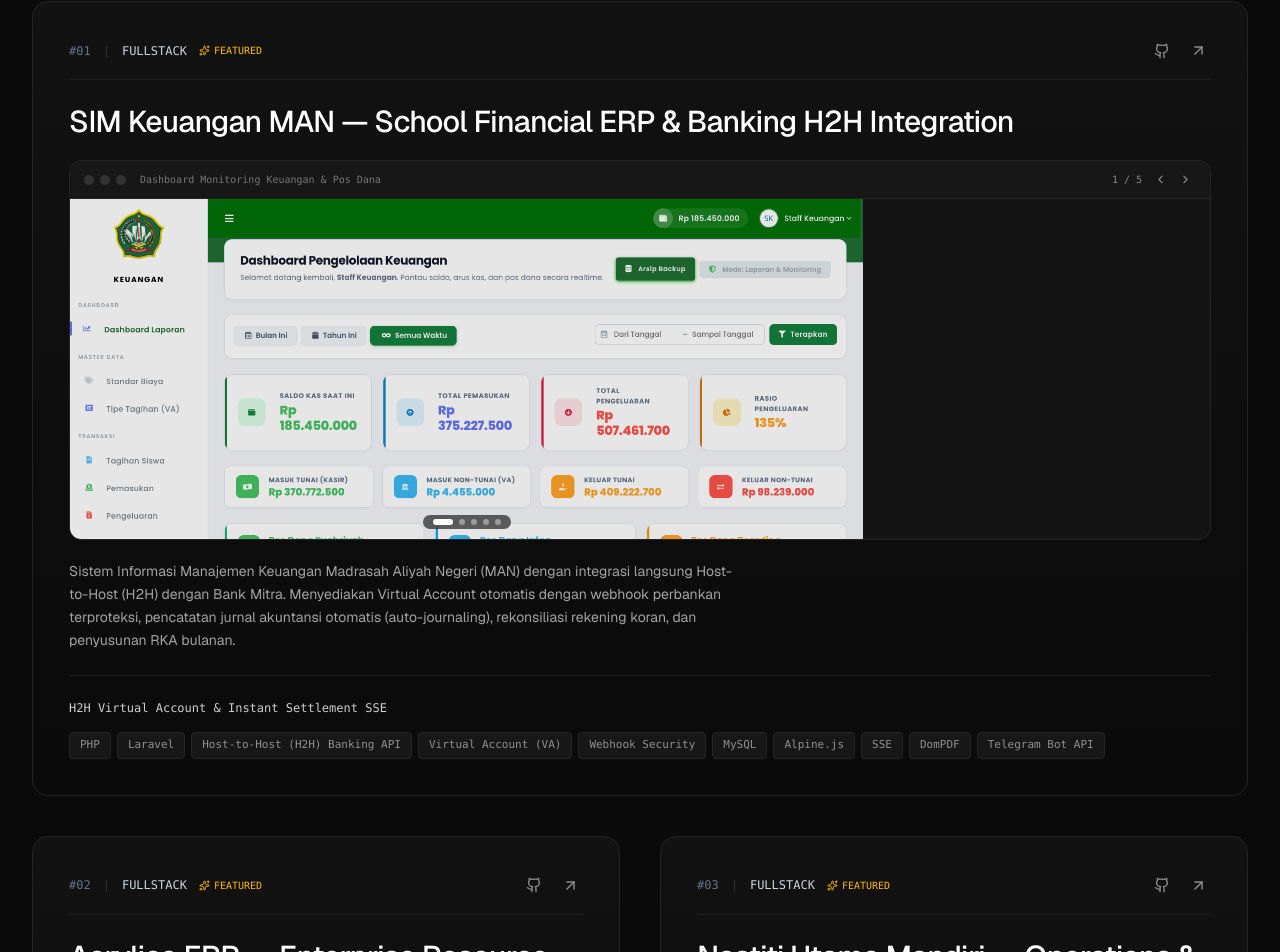
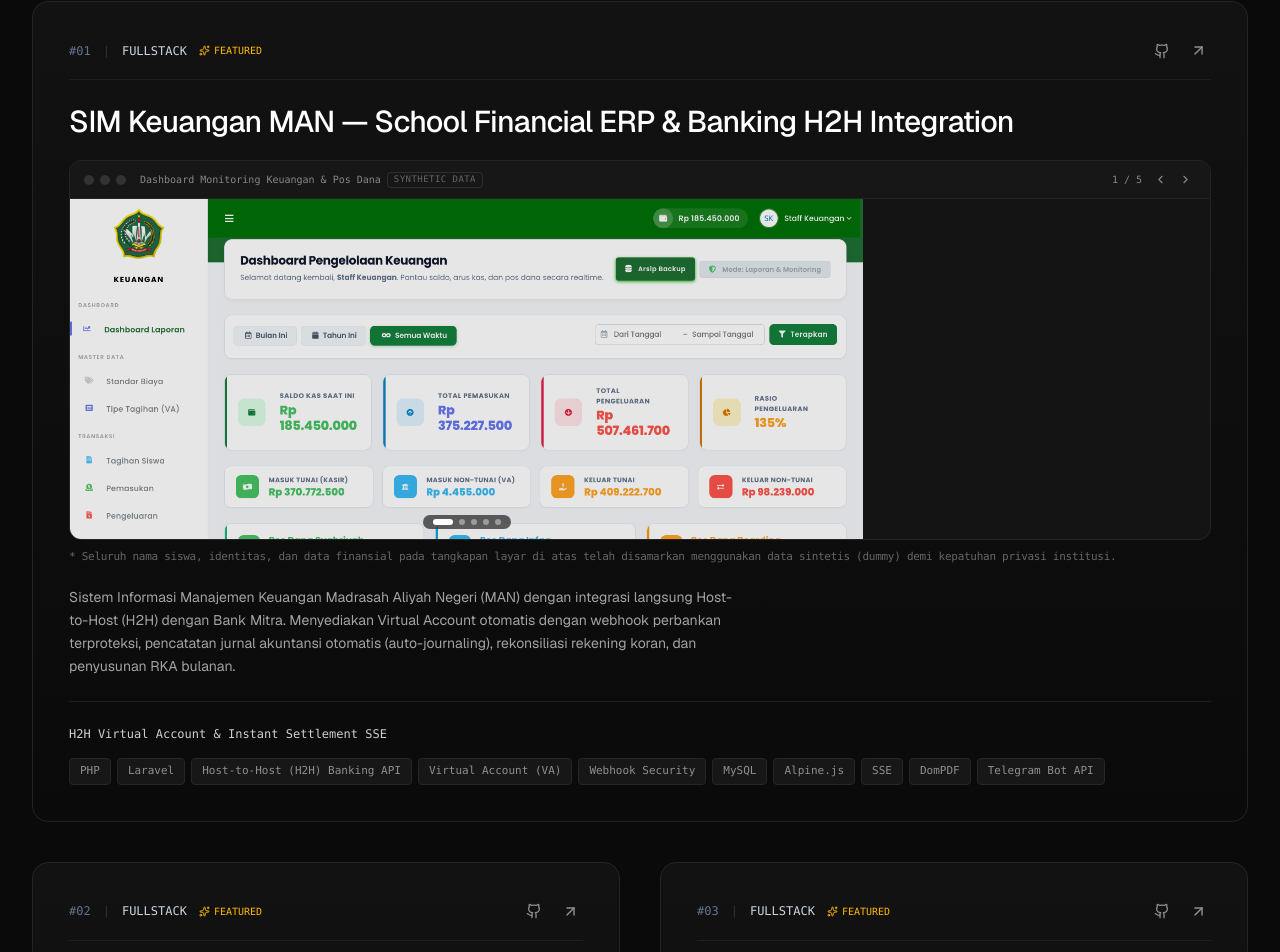
Before and after one commit to alfariziraju/portfolio, a Next.js app: page / in a window 1280 px wide. Shown: the part 2897-3849 px from the top of the page. Built offline with nearby package versions, Linux system fonts and the light colour scheme.

Commit message:
feat(projects): add synthetic data privacy badge and compliance footnote to screenshot slider

```diff
--- a/src/components/ProjectImageSlider.jsx
+++ b/src/components/ProjectImageSlider.jsx
@@ -22,20 +22,24 @@ export default function ProjectImageSlider({ images = [], title = "" }) {
   };
 
   return (
-    <div className="my-5 overflow-hidden rounded-xl border border-[#242424] bg-[#141414] group/slider">
+    <div className="my-5 space-y-2">
+      <div className="overflow-hidden rounded-xl border border-[#242424] bg-[#141414] group/slider">
         {/* Mockup Browser Window Header */}
         <div className="flex items-center justify-between px-3.5 py-2 border-b border-[#242424] bg-[#171717]">
-        <div className="flex items-center gap-1.5">
-          <div className="w-2.5 h-2.5 rounded-full bg-[#333333]" />
-          <div className="w-2.5 h-2.5 rounded-full bg-[#333333]" />
-          <div className="w-2.5 h-2.5 rounded-full bg-[#333333]" />
-          <span className="text-[10px] font-mono text-[#777] ml-2 truncate">
+          <div className="flex items-center gap-1.5 overflow-hidden">
+            <div className="w-2.5 h-2.5 rounded-full bg-[#333333] shrink-0" />
+            <div className="w-2.5 h-2.5 rounded-full bg-[#333333] shrink-0" />
+            <div className="w-2.5 h-2.5 rounded-full bg-[#333333] shrink-0" />
+            <span className="text-[10px] font-mono text-[#888] ml-2 truncate">
               {current.caption || "system-preview.app"}
+            </span>
+            <span className="hidden sm:inline-block text-[9px] font-mono tracking-wider text-[#666] border border-[#2e2e2e] rounded px-1.5 py-0.2 select-none uppercase">
+              SYNTHETIC DATA
             </span>
           </div>
 
           {total > 1 && (
-          <div className="flex items-center gap-2">
+            <div className="flex items-center gap-2 shrink-0">
               <span className="text-[10px] font-mono text-[#888]">
                 {currentIndex + 1} / {total}
               </span>
@@ -114,5 +118,11 @@ export default function ProjectImageSlider({ images = [], title = "" }) {
           )}
         </div>
       </div>
+
+      {/* Subtle Privacy & Compliance Footnote */}
+      <p className="text-[11px] font-mono text-[#666666] tracking-tight leading-relaxed">
+        * Seluruh nama siswa, identitas, dan data finansial pada tangkapan layar di atas telah disamarkan menggunakan data sintetis (dummy) demi kepatuhan privasi institusi.
+      </p>
+    </div>
   );
 }
```
Lines whose indentation alone changed are shown as unchanged.
